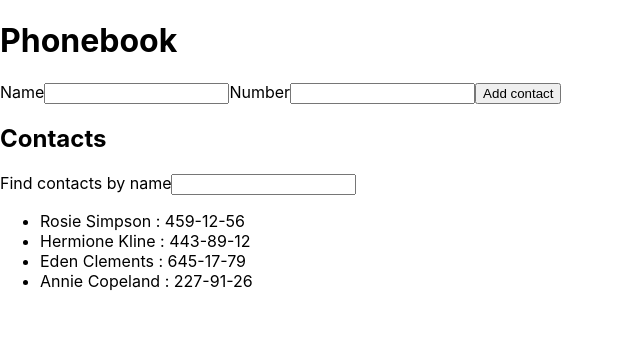
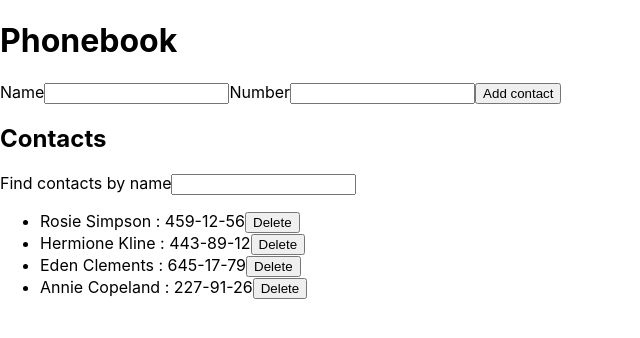
Before and after one commit to INRGI/goit-react-hw-02-phonebook, a React (Create React App) app: page / in a window 1280 px wide. Shown: the top 338 px of the page, without its empty margins (0-640 px from the left). Built offline with nearby package versions, Linux system fonts and the light colour scheme.

Commit message:
add alert

```diff
--- a/src/components/App/App.jsx
+++ b/src/components/App/App.jsx
@@ -16,6 +16,16 @@ export class App extends Component{
   };
 
   addContact = contact => {
+
+    const isContact = this.state.contacts.some(
+      ({name})=> name.toLowerCase() === contact.name.toLowerCase()
+    );
+
+    if (isContact) {
+      alert(`${contact.name} is already in contacts`)
+      return;
+    };
+
     this.setState(prevState => ({
       contacts:[{id: nanoid(), ...contact}, ...prevState.contacts],
     }));
@@ -33,6 +43,14 @@ export class App extends Component{
     this.setState({ filter: event.target.value });
   };
 
+  deleteContact = contactId => {
+    this.setState(prevState => {
+      return {
+        contacts: prevState.contacts.filter(({id}) => id !== contactId),
+      };
+    });
+  };
+
   render() {
     const { filter } = this.state;
     const visibleContacts = this.getVisibleContacts();
@@ -44,7 +62,7 @@ export class App extends Component{
 
         <h2>Contacts</h2>
         <Filter value={filter} onFilterChange={this.filterChange}/>
-        <ContactList contacts={visibleContacts}/>
+        <ContactList contacts={visibleContacts} onDeleteContact={this.deleteContact} />
       </div>
     );
   };
--- a/src/components/ContactList/ContactList.jsx
+++ b/src/components/ContactList/ContactList.jsx
@@ -1,10 +1,17 @@
 import PropTypes from 'prop-types';
 
-const ContactList = ({ contacts }) => (
+const ContactList = ({ contacts, onDeleteContact }) => (
     <ul>
         {contacts.map(contact => (
             <li key={contact.id}>
                 {contact.name + ' : ' + contact.number}
+                <button
+                    type='button'
+                    name='delete'
+                    onClick={() => onDeleteContact(contact.id)}
+                >
+                    Delete
+                </button>
             </li>
         ))}
     </ul>
@@ -12,6 +19,7 @@ const ContactList = ({ contacts }) => (
 
 ContactList.propTypes = {
     contacts: PropTypes.array.isRequired,
+    onDeleteContact: PropTypes.func.isRequired,
 };
 
 export default ContactList;
```
